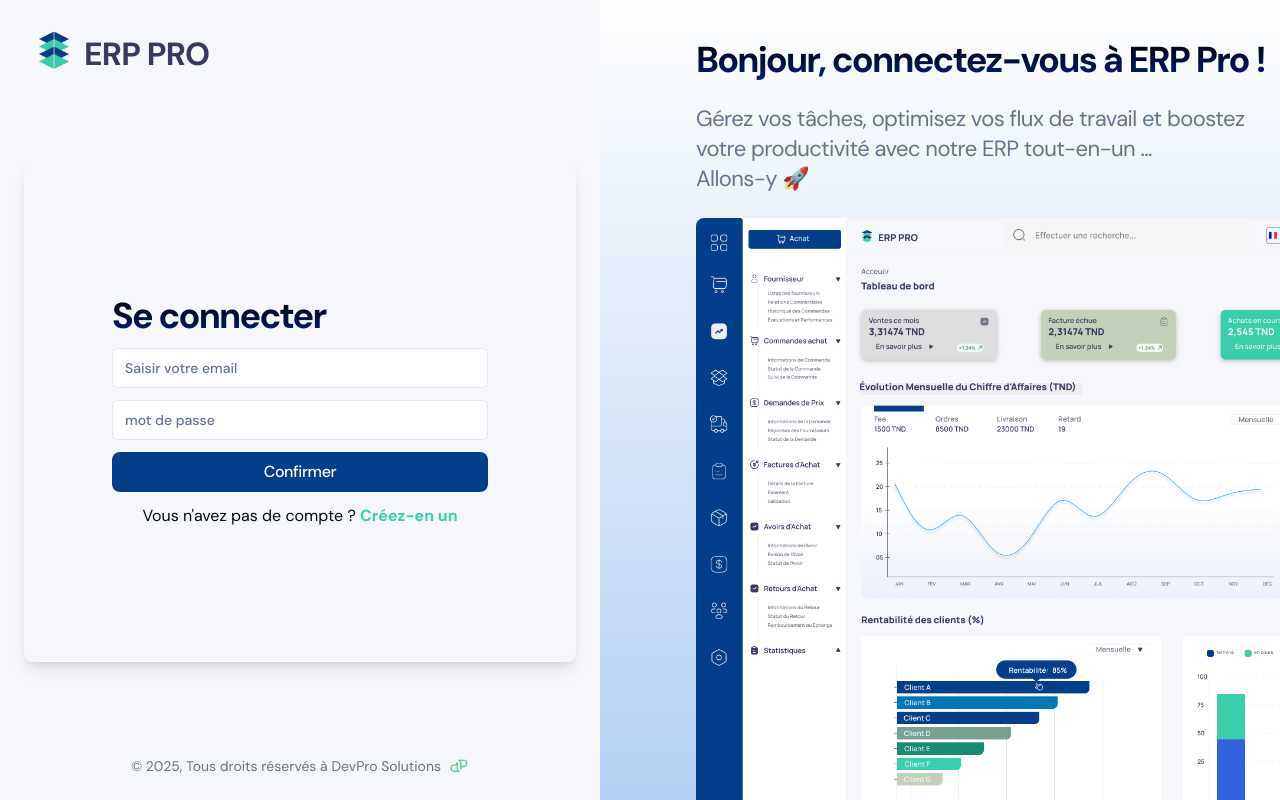
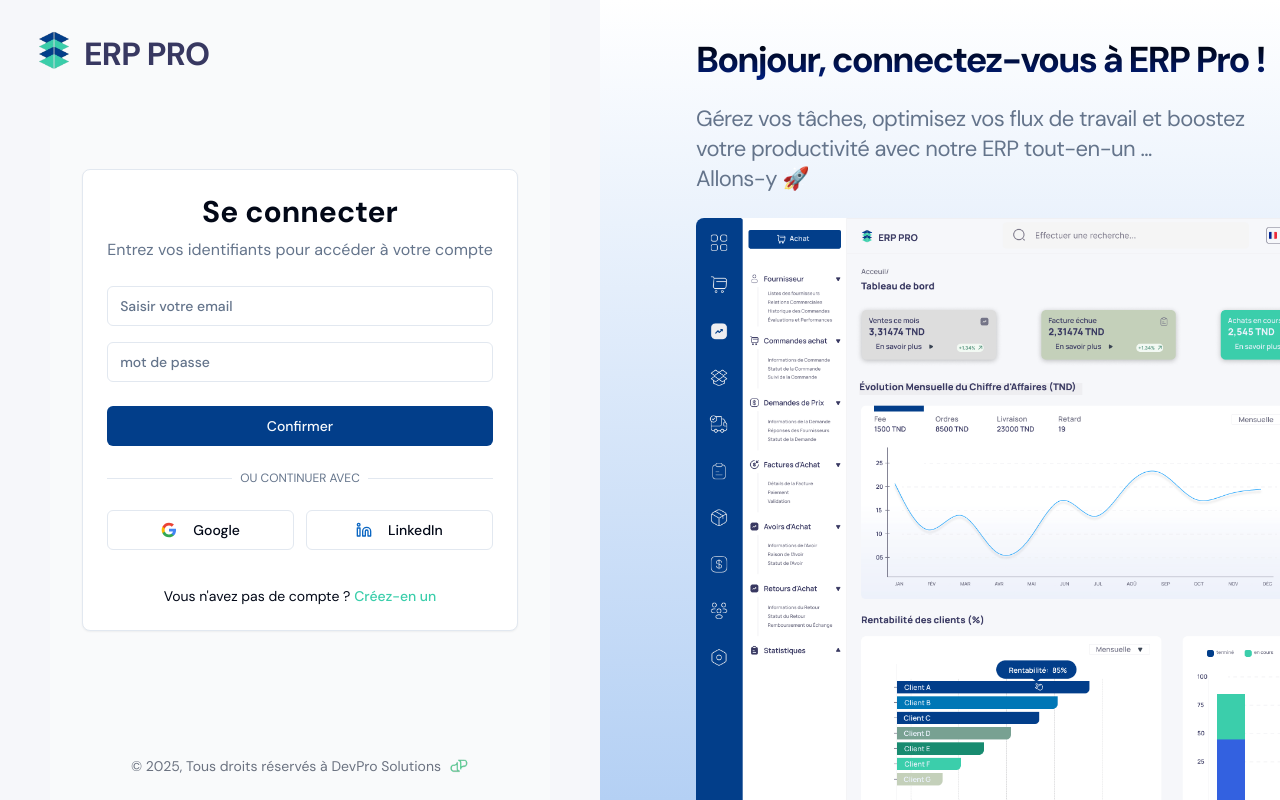
Before and after one commit to asmabahrini453/ERP-1, a Next.js app: page /auth/sign-in in a window 1280 px wide. Built offline with nearby package versions, Linux system fonts and the light colour scheme.

Commit message:
changing ui of the login and sign up cards

```diff
--- a/app/auth/layout.tsx
+++ b/app/auth/layout.tsx
@@ -31,7 +31,7 @@
 
     <div className="w-[600px] ld:w-full flex flex-col items-center justify-center p-6 relative">
 
-      <div className="lg:h-[500px] mt-6 p-6 bg-[#F6F7FA] rounded-lg shadow-lg flex justify-center items-center w-full mx-auto">
+      <div >
         {children}
       </div>
 
--- a/app/auth/sign-in/page.tsx
+++ b/app/auth/sign-in/page.tsx
@@ -1,37 +1,29 @@
-
-import SignInFormProvider from '@/components/forms/sign-in/FormProvider'
-import LoginForm from '@/components/forms/sign-in/LoginForm'
-import { Button } from '@/components/ui/button'
-import Link from 'next/link'
-import React from 'react'
+import SignInFormProvider from "@/components/forms/sign-in/FormProvider"
+import LoginForm from "@/components/forms/sign-in/LoginForm"
+import { Card, CardContent } from "@/components/ui/card"
+import Link from "next/link"
 
 const SignInPage = () => {
   return (
-    <div className="flex-1 py-36 md:px-16 w-full">
-      <div className="flex flex-col h-full gap-3">
-        <SignInFormProvider>
-          <div className="flex flex-col gap-3">
+    <div className="flex min-h-screen items-center justify-center py-12 px-4 sm:px-6 lg:px-8 bg-gray-50">
+      <Card className="w-full max-w-md ">
+        <CardContent className="pt-6">
+          <SignInFormProvider>
             <LoginForm />
-            <div className="w-full flex flex-col gap-3 items-center">
-            <Link
-              href="/pages/article"
-              className="w-full bg-[#023E8A] text-white font-medium inline-flex justify-center py-2 px-4 rounded-lg tracking-tight hover:bg-[#3BCEAB]"
-            >
-                Confirmer
-              </Link>
+            <div className="mt-6 text-center text-sm">
               <p>
-                Vous n'avez pas de compte ?{' '}
+                Vous n'avez pas de compte ?{" "}
                 <Link
-                    href="/auth/sign-up"
-                    className="font-bold text-[#3BCEAB]"
+                  href="/auth/sign-up"
+                  className="font-medium text-[#3BCEAB] hover:text-[#3BCEAB]/80 transition-colors"
                 >
-                    Créez-en un
+                  Créez-en un
                 </Link>
-                </p>
+              </p>
             </div>
-          </div>
-        </SignInFormProvider>
-      </div>
+          </SignInFormProvider>
+        </CardContent>
+      </Card>
     </div>
   )
 }
--- a/app/auth/sign-up/page.tsx
+++ b/app/auth/sign-up/page.tsx
@@ -1,24 +1,32 @@
-import SignUpFormProvider from "@/components/forms/sign-in/FormProvider";
-import ButtonHandler from "@/components/forms/sign-up/ButtonHandler";
-import RegisterForm from "@/components/forms/sign-up/RegisterForm";
-import React from "react";
+import SignUpFormProvider from "@/components/forms/sign-in/FormProvider"
+import ButtonHandler from "@/components/forms/sign-up/ButtonHandler"
+import RegisterForm from "@/components/forms/sign-up/RegisterForm"
+import { Card, CardContent } from "@/components/ui/card"
 
 const SignUp = () => {
   return (
-    <div className="flex-1 py-36 md:px-16 w-full">
-      <div className="flex flex-col h-full gap-3">
+    <div className="flex min-h-screen items-center justify-center py-12 px-4 sm:px-6 lg:px-8 bg-gray-50">
+
+    <Card className="w-full max-w-md ">
+      <CardContent className="pt-6">
         <SignUpFormProvider>
-          <div className="flex flex-col gap-3">
+          <div className="space-y-4">
+            <div className="space-y-1">
+              <h2 className="text-xl font-bold text-center md:text-2xl">Créer un compte</h2>
+              <p className="text-muted-foreground text-center text-sm">Remplissez le formulaire ci-dessous</p>
+            </div>
+
             <RegisterForm />
-            <div className="w-full flex flex-col gap-3 items-center">
+
+            <div className="w-full">
               <ButtonHandler />
-
             </div>
           </div>
         </SignUpFormProvider>
-      </div>
+      </CardContent>
+    </Card>
     </div>
-  );
-};
+  )
+}
 
-export default SignUp;
+export default SignUp
--- a/components/forms/sign-in/FormProvider.tsx
+++ b/components/forms/sign-in/FormProvider.tsx
@@ -1,21 +1,26 @@
-"use client";
-import React from "react";
-import { FormProvider, useForm } from "react-hook-form";
+"use client"
+import type React from "react"
+import { FormProvider, useForm } from "react-hook-form"
 
 type Props = {
-  children: React.ReactNode;
-};
+  children: React.ReactNode
+}
 
-const SignUpFormProvider = ({ children }: Props) => {
-  const methods = useForm();
+const SignInFormProvider = ({ children }: Props) => {
+  const methods = useForm()
+
+  const onSubmit = methods.handleSubmit((data) => {
+    console.log("Form submitted:", data)
+    // Handle form submission logic here
+  })
 
   return (
     <FormProvider {...methods}>
-      <form className="h-full">
+      <form onSubmit={onSubmit} className="h-full">
         <div className="flex flex-col justify-between gap-3 h-full">{children}</div>
       </form>
     </FormProvider>
-  );
-};
+  )
+}
 
-export default SignUpFormProvider;
+export default SignInFormProvider
--- a/components/forms/sign-in/LoginForm.tsx
+++ b/components/forms/sign-in/LoginForm.tsx
@@ -1,31 +1,69 @@
-//this comp responsible for the login form
-'use client'
-import React from 'react'
-import { useFormContext } from 'react-hook-form'
-import FormGenerator from '../FormGenerator/index'
-import { USER_LOGIN_FORM } from '@/constants/forms'
+"use client"
+import { useFormContext } from "react-hook-form"
+import FormGenerator from "../FormGenerator/index"
+import { USER_LOGIN_FORM } from "@/constants/forms"
+import { Button } from "@/components/ui/button"
+import { Separator } from "@/components/ui/separator"
+import { Linkedin } from "lucide-react"
 
-type Props = {}
-
-const LoginForm = (props: Props) => {
+const LoginForm = () => {
   const {
     register,
     formState: { errors },
   } = useFormContext()
+
   return (
-    <>
-      <h2 className=" md:text-4xl section-title text-left">Se connecter</h2>
+    <div className="space-y-6">
+      <div className="space-y-2">
+        <h2 className="text-2xl font-bold text-center md:text-3xl">Se connecter</h2>
+        <p className="text-muted-foreground text-center">Entrez vos identifiants pour accéder à votre compte</p>
+      </div>
 
-      {USER_LOGIN_FORM.map((field) => (
-        <FormGenerator
-          key={field.id}
-          {...field}
-          errors={errors}
-          register={register}
-          name={field.name}
-        />
-      ))}
-    </>
+      <div className="space-y-4">
+        {USER_LOGIN_FORM.map((field) => (
+          <FormGenerator key={field.id} {...field} errors={errors} register={register} name={field.name} />
+        ))}
+      </div>
+
+      <Button type="submit" className="w-full bg-[#023E8A] hover:bg-[#3BCEAB]">
+        Confirmer
+      </Button>
+
+      <div className="flex items-center gap-2 my-4">
+        <Separator className="flex-1" />
+        <span className="text-xs text-muted-foreground">OU CONTINUER AVEC</span>
+        <Separator className="flex-1" />
+      </div>
+
+      <div className="grid grid-cols-2 gap-3">
+        <Button type="button" variant="outline" className="w-full">
+          <svg xmlns="http://www.w3.org/2000/svg" height="24" viewBox="0 0 24 24" width="24" className="mr-2">
+            <path
+              d="M22.56 12.25c0-.78-.07-1.53-.2-2.25H12v4.26h5.92c-.26 1.37-1.04 2.53-2.21 3.31v2.77h3.57c2.08-1.92 3.28-4.74 3.28-8.09z"
+              fill="#4285F4"
+            />
+            <path
+              d="M12 23c2.97 0 5.46-.98 7.28-2.66l-3.57-2.77c-.98.66-2.23 1.06-3.71 1.06-2.86 0-5.29-1.93-6.16-4.53H2.18v2.84C3.99 20.53 7.7 23 12 23z"
+              fill="#34A853"
+            />
+            <path
+              d="M5.84 14.09c-.22-.66-.35-1.36-.35-2.09s.13-1.43.35-2.09V7.07H2.18C1.43 8.55 1 10.22 1 12s.43 3.45 1.18 4.93l2.85-2.22.81-.62z"
+              fill="#FBBC05"
+            />
+            <path
+              d="M12 5.38c1.62 0 3.06.56 4.21 1.64l3.15-3.15C17.45 2.09 14.97 1 12 1 7.7 1 3.99 3.47 2.18 7.07l3.66 2.84c.87-2.6 3.3-4.53 6.16-4.53z"
+              fill="#EA4335"
+            />
+            <path d="M1 1h22v22H1z" fill="none" />
+          </svg>
+          Google
+        </Button>
+        <Button type="button" variant="outline" className="w-full">
+          <Linkedin className="mr-2 h-5 w-5 text-[#0A66C2]" />
+          LinkedIn
+        </Button>
+      </div>
+    </div>
   )
 }
 
--- a/components/forms/sign-up/ButtonHandler.tsx
+++ b/components/forms/sign-up/ButtonHandler.tsx
@@ -1,34 +1,23 @@
-'use client'
-import { Button } from '@/components/ui/button'
-import Link from 'next/link'
-import React from 'react'
-import { useFormContext } from 'react-hook-form'
+import { Button } from "@/components/ui/button"
+import Link from "next/link"
 
-type Props = {}
+const ButtonHandler = () => {
+  return (
+    <div className="space-y-4">
+      <Button type="submit" className="w-full bg-[#023E8A] hover:bg-[#023E8A]/90">
+        S'inscrire
+      </Button>
 
-const ButtonHandler = (props: Props) => {
-    return (
-      <div className="w-full flex flex-col gap-3 items-center">
-        <Button
-          type="submit"
-          className="w-full bg-[#023E8A] text-white font-medium inline-flex justify-center py-2 px-4 rounded-lg tracking-tight; hover:bg-[#3BCEAB]">
-
-          Créer compte
-        </Button>
+      <div className="text-center text-sm">
         <p>
-         Vous avez un compte?{' '}
-          <Link
-            href="/auth/sign-in"
-            className="font-bold text-[#3BCEAB]"
-          >
-            connectez-vous
+          Vous avez déjà un compte ?{" "}
+          <Link href="/auth/sign-in" className="font-medium text-[#3BCEAB] hover:text-[#3BCEAB]/80 transition-colors">
+            Connectez-vous
           </Link>
         </p>
       </div>
-    )
-  }
-
-
-
+    </div>
+  )
+}
 
 export default ButtonHandler
--- a/components/forms/sign-up/RegisterForm.tsx
+++ b/components/forms/sign-up/RegisterForm.tsx
@@ -10,8 +10,6 @@
 
   return (
     <>
-      <h2 className=" md:text-4xl section-title text-left">Détails du compte</h2>
-      <p className="section-description text-left text-lg text-muted-foreground">Veuillez saisir vos coordonnées</p>
 
       {USER_REGISTRATION_FORM.map((field) => (
         <FormGenerator
--- /dev/null
+++ b/components/ui/separator.tsx
@@ -0,0 +1,31 @@
+"use client"
+
+import * as React from "react"
+import * as SeparatorPrimitive from "@radix-ui/react-separator"
+
+import { cn } from "@/lib/utils"
+
+const Separator = React.forwardRef<
+  React.ElementRef<typeof SeparatorPrimitive.Root>,
+  React.ComponentPropsWithoutRef<typeof SeparatorPrimitive.Root>
+>(
+  (
+    { className, orientation = "horizontal", decorative = true, ...props },
+    ref
+  ) => (
+    <SeparatorPrimitive.Root
+      ref={ref}
+      decorative={decorative}
+      orientation={orientation}
+      className={cn(
+        "shrink-0 bg-border",
+        orientation === "horizontal" ? "h-[1px] w-full" : "h-full w-[1px]",
+        className
+      )}
+      {...props}
+    />
+  )
+)
+Separator.displayName = SeparatorPrimitive.Root.displayName
+
+export { Separator }
--- a/package.json
+++ b/package.json
@@ -19,6 +19,7 @@
     "@radix-ui/react-label": "^2.1.2",
     "@radix-ui/react-popover": "^1.1.6",
     "@radix-ui/react-select": "^2.1.6",
+    "@radix-ui/react-separator": "^1.1.3",
     "@radix-ui/react-slot": "^1.1.2",
     "@radix-ui/react-switch": "^1.1.3",
     "@radix-ui/react-toast": "^1.2.6",
@@ -28,7 +29,7 @@
     "autoprefixer": "^10.4.20",
     "class-variance-authority": "^0.7.1",
     "clsx": "^2.1.1",
-    "date-fns": "^4.1.0",
+    "date-fns": "^3.6.0",
     "framer-motion": "^11.2.14",
     "leaflet": "^1.9.4",
     "lottie-react": "^2.4.1",
```
Also changed, not shown: 1 other file (tests, documents, lock files or other folders).
